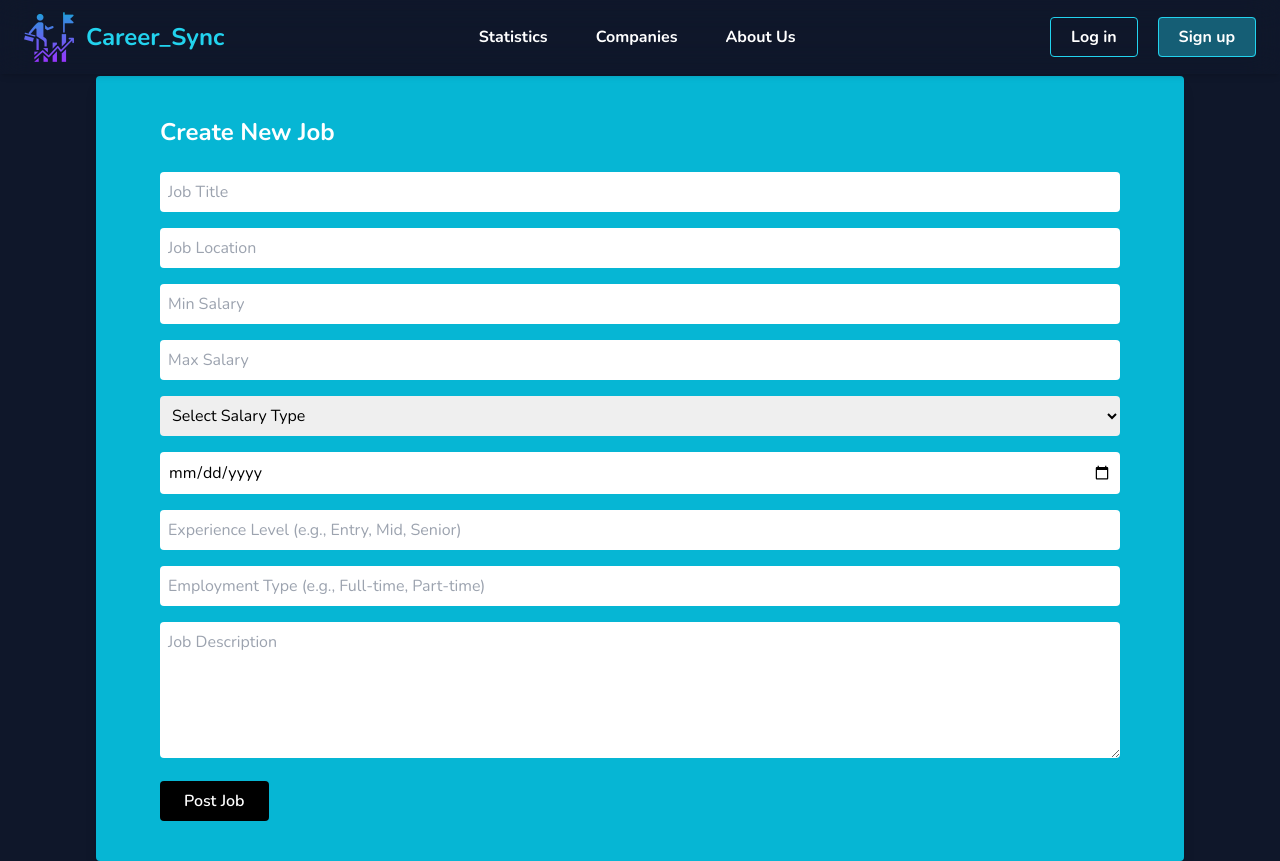
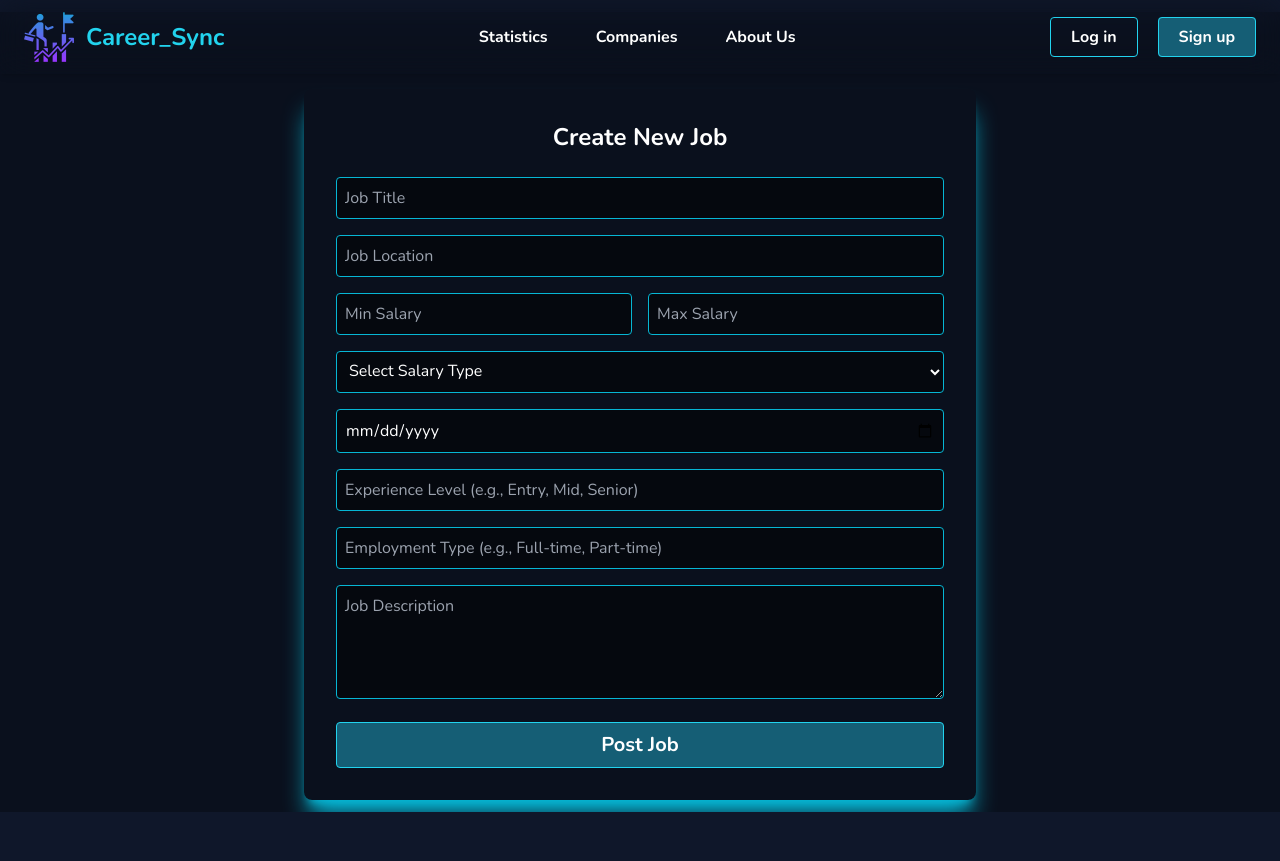
Before and after one commit to mihadcse/Career_Sync, a React (Vite) app in the folder Career_Sync_Client/: page /post-job in a window 1280 px wide. After the commit the page ends 812 px from the top, so only its background shows below. Built offline with nearby package versions, Linux system fonts and the light colour scheme.

Commit message:
Design the create job form and also fix the company name updating issue for the jobs

```diff
--- a/Career_Sync_Client/src/Pages/CreateJob.jsx
+++ b/Career_Sync_Client/src/Pages/CreateJob.jsx
@@ -28,28 +28,90 @@ const CreateJob = () => {
   };
 
   return (
-    <div className='max-w-screen-2xl mx-auto container xl:px-24 px-4 pt-16 text-white'>
-      <div className='bg-cyan-500 py-10 px-4 lg:px-16 rounded shadow-lg'>
-        <h2 className='text-2xl font-bold mb-6'>Create New Job</h2>
-        <form onSubmit={handleSubmit(onSubmit)} className="space-y-4">
-          <input type="text" placeholder="Job Title" {...register('jobTitle', { required: true })} className="w-full p-2 text-black rounded" />
-          <input type="text" placeholder="Job Location" {...register('jobLocation', { required: true })} className="w-full p-2 text-black rounded" />
-          <input type="number" placeholder="Min Salary" {...register('minPrice', { required: true })} className="w-full p-2 text-black rounded" />
-          <input type="number" placeholder="Max Salary" {...register('maxPrice', { required: true })} className="w-full p-2 text-black rounded" />
+    <div className='flex items-center justify-center min-h-screen bg-black/30 px-4 pt-16'>
+      <div className='bg-opacity-10 p-8 rounded-lg shadow-xl shadow-cyan-500 w-full max-w-2xl'>
+        <h2 className='text-center text-2xl font-bold mb-6 text-white'>Create New Job</h2>
+        <form onSubmit={handleSubmit(onSubmit)} className='space-y-4'>
 
-          <select {...register('salaryType', { required: true })} className="w-full p-2 text-black rounded">
-            <option value="">Select Salary Type</option>
-            <option value="Monthly">Monthly</option>
-            <option value="Yearly">Yearly</option>
-          </select>
+          <div>
+            <input
+              type="text"
+              placeholder="Job Title"
+              {...register('jobTitle', { required: true })}
+              className="w-full p-2 rounded bg-black/50 text-white border border-cyan-500 focus:outline-none focus:ring-2 focus:ring-cyan-500"
+            />
+          </div>
 
-          <input type="date" {...register('postingDate', { required: true })} className="w-full p-2 text-black rounded" />
-          <input type="text" placeholder="Experience Level (e.g., Entry, Mid, Senior)" {...register('experienceLevel', { required: true })} className="w-full p-2 text-black rounded" />
-          <input type="text" placeholder="Employment Type (e.g., Full-time, Part-time)" {...register('employmentType', { required: true })} className="w-full p-2 text-black rounded" />
+          <div>
+            <input
+              type="text"
+              placeholder="Job Location"
+              {...register('jobLocation', { required: true })}
+              className="w-full p-2 rounded bg-black/50 text-white border border-cyan-500 focus:outline-none focus:ring-2 focus:ring-cyan-500"
+            />
+          </div>
 
-          <textarea placeholder="Job Description" {...register('description', { required: true })} className="w-full p-2 text-black rounded" rows={5}></textarea>
+          <div className='flex gap-4'>
+            <input
+              type="number"
+              placeholder="Min Salary"
+              {...register('minPrice', { required: true })}
+              className="w-full p-2 rounded bg-black/50 text-white border border-cyan-500 focus:outline-none focus:ring-2 focus:ring-cyan-500"
+            />
+            <input
+              type="number"
+              placeholder="Max Salary"
+              {...register('maxPrice', { required: true })}
+              className="w-full p-2 rounded bg-black/50 text-white border border-cyan-500 focus:outline-none focus:ring-2 focus:ring-cyan-500"
+            />
+          </div>
 
-          <button type="submit" className="bg-black hover:bg-gray-800 px-6 py-2 text-white font-semibold rounded">Post Job</button>
+          <div>
+            <select
+              {...register('salaryType', { required: true })}
+              className="w-full p-2 rounded bg-black/50 text-white border border-cyan-500 focus:outline-none focus:ring-2 focus:ring-cyan-500"
+            >
+              <option value="">Select Salary Type</option>
+              <option value="Monthly">Monthly</option>
+              <option value="Yearly">Yearly</option>
+            </select>
+          </div>
+
+          <div>
+            <input
+              type="date"
+              {...register('postingDate', { required: true })}
+              className="w-full p-2 rounded bg-black/50 text-white border border-cyan-500 focus:outline-none focus:ring-2 focus:ring-cyan-500"
+            />
+          </div>
+
+          <input
+            type="text"
+            placeholder="Experience Level (e.g., Entry, Mid, Senior)"
+            {...register('experienceLevel', { required: true })}
+            className="w-full p-2 rounded bg-black/50 text-white border border-cyan-500 focus:outline-none focus:ring-2 focus:ring-cyan-500"
+          />
+
+          <input
+            type="text"
+            placeholder="Employment Type (e.g., Full-time, Part-time)"
+            {...register('employmentType', { required: true })}
+            className="w-full p-2 rounded bg-black/50 text-white border border-cyan-500 focus:outline-none focus:ring-2 focus:ring-cyan-500"
+          />
+
+          <textarea
+            placeholder="Job Description"
+            {...register('description', { required: true })}
+            rows={4}
+            className="w-full p-2 rounded bg-black/50 text-white border border-cyan-500 focus:outline-none focus:ring-2 focus:ring-cyan-500"
+          ></textarea>
+
+          <button
+            type="submit"
+            className="w-full bg-cyan-800 border border-cyan-400 text-white font-bold text-xl py-2 rounded hover:bg-cyan-400 transition duration-300"
+          >
+            Post Job
+          </button>
         </form>
       </div>
     </div>
```
Also changed, not shown: 6 other files (tests, documents, lock files or other folders).
